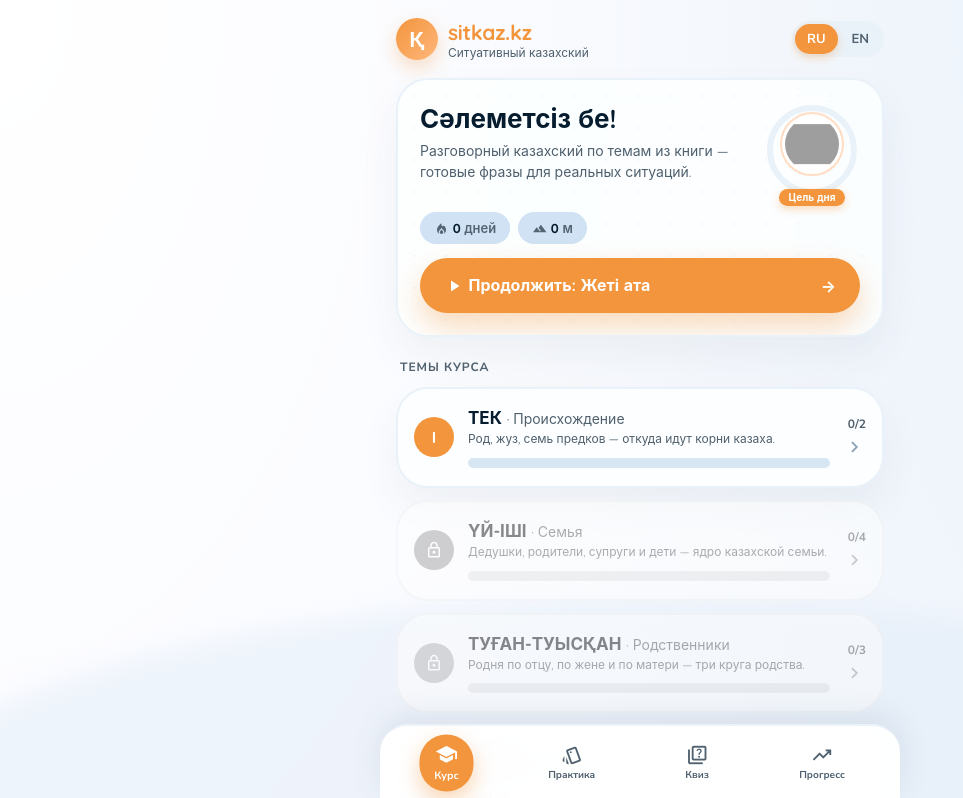
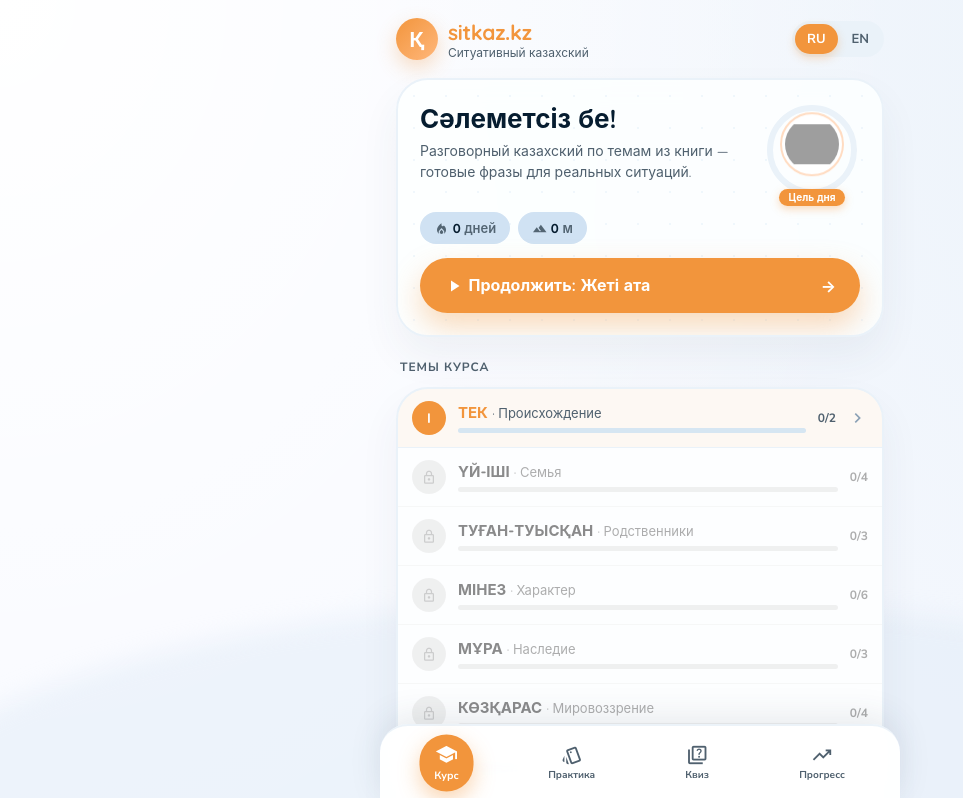
Before and after one commit to dropamz22/sitkaz.kz, a Next.js app: page / in a window 1280 px wide. Shown: the top 798 px of the page, without its empty margins (0-963 px from the left). Built offline with nearby package versions, Linux system fonts and the light colour scheme; grey boxes are pictures that could not be loaded.

Commit message:
compact themes list on course screen

```diff
--- a/app/globals.css
+++ b/app/globals.css
@@ -496,33 +496,38 @@ body::before {
 .level-card p { color: var(--muted); font-size: 14px; }
 .level-card b { color: var(--amber); }
 
-/* ── Карточка темы (на вкладке Курс) ── */
-.module-card {
-  display: flex; align-items: center; gap: 14px;
+/* ── Компактный список тем (на вкладке Курс) ── */
+.module-list {
   background: var(--card);
   border: 2px solid var(--card-border);
   border-radius: var(--radius);
-  padding: 18px 16px;
+  overflow: hidden;
+  box-shadow: var(--shadow);
+}
+.module-row {
+  display: flex; align-items: center; gap: 12px;
+  padding: 12px 14px;
   cursor: pointer;
-  box-shadow: var(--shadow);
-  transition: transform .15s ease, border-color .2s ease;
+  border-bottom: 1px solid var(--card-border);
+  transition: background .15s ease;
 }
-.module-card:active { transform: scale(0.98); }
-.module-card:hover { border-color: var(--amber-soft); }
-.module-card.locked { opacity: .5; filter: grayscale(1); cursor: default; box-shadow: none; }
-.module-card.locked:hover { border-color: var(--card-border); }
-.module-card.locked:active { transform: none; }
-.module-num {
-  min-width: 40px; height: 40px; border-radius: 50%;
-  display: grid; place-items: center; font-weight: 700; color: #fff; font-size: 16px;
-  flex-shrink: 0;
+.module-row:last-child { border-bottom: none; }
+.module-row:active { background: var(--ice); }
+.module-row.current { background: rgba(242, 149, 60, 0.06); }
+.module-row.locked { opacity: .5; filter: grayscale(1); cursor: default; }
+.module-row-num {
+  min-width: 34px; height: 34px; border-radius: 50%;
+  display: grid; place-items: center; font-weight: 700; color: #fff; font-size: 14px;
+  flex-shrink: 0; background: var(--ice-deep);
 }
-.module-card-body { flex: 1; min-width: 0; }
-.module-card-body h3 { font-size: 17px; font-weight: 700; color: var(--heading); }
-.module-card-body h3 span { color: var(--muted); font-weight: 400; font-size: 14px; }
-.module-card-body p { color: var(--muted); font-size: 12px; line-height: 1.4; margin-top: 3px; }
-.module-card-meta { display: flex; flex-direction: column; align-items: flex-end; gap: 4px; flex-shrink: 0; }
-.module-count { color: var(--muted); font-family: var(--font-label); font-size: 12px; font-weight: 700; white-space: nowrap; }
+.module-row.locked .module-row-num { color: var(--faint); }
+.module-row-body { flex: 1; min-width: 0; }
+.module-row-body h3 { font-size: 15px; font-weight: 700; color: var(--heading); white-space: nowrap; overflow: hidden; text-overflow: ellipsis; }
+.module-row-body h3 span { color: var(--muted); font-weight: 400; font-size: 13px; }
+.module-row-bar { height: 5px; background: var(--ice-deep); border-radius: var(--pill); overflow: hidden; margin-top: 6px; }
+.module-row-bar > div { height: 100%; border-radius: var(--pill); transition: width .5s ease; }
+.module-row-count { color: var(--muted); font-family: var(--font-label); font-size: 12px; font-weight: 700; white-space: nowrap; flex-shrink: 0; }
+.module-row.current .module-row-body h3 { color: var(--amber); }
 
 /* ── Шапка страницы темы ── */
 .module-hero {
--- a/app/page.jsx
+++ b/app/page.jsx
@@ -278,28 +278,29 @@ function Course({ progress, doneCount, onOpenModule, onOpen, goPractice, applyPr
       </div>
 
       <div className="section-title">{t.topics}</div>
-      <div className="grid">
+      <div className="module-list">
         {modules.map((m, idx) => {
           const items = lessonsByModule(m.id);
           const mDone = items.filter((l) => progress.done[l.id]).length;
           const unlocked = moduleUnlocked(idx);
           const mPct = Math.round((mDone / items.length) * 100);
+          const done = mDone === items.length;
+          const current = unlocked && !done && (idx === 0 || modules.slice(0, idx).every((pm) => lessonsByModule(pm.id).every((l) => progress.done[l.id])));
           return (
-            <div key={m.id} className={"module-card" + (unlocked ? "" : " locked")} onClick={() => unlocked && onOpenModule(m)}>
-              <div className="module-num" style={{ background: m.color }}>
-                {unlocked ? m.num : <Icon name="lock" style={{ fontSize: 18 }} />}
+            <div
+              key={m.id}
+              className={"module-row" + (unlocked ? "" : " locked") + (current ? " current" : "")}
+              onClick={() => unlocked && onOpenModule(m)}
+            >
+              <div className="module-row-num" style={{ background: unlocked ? m.color : undefined }}>
+                {done ? <Icon name="check" style={{ fontSize: 16 }} /> : unlocked ? m.num : <Icon name="lock" style={{ fontSize: 15 }} />}
               </div>
-              <div className="module-card-body">
+              <div className="module-row-body">
                 <h3>{m.title} <span>· {lang === "en" ? m.subtitleEn : m.subtitle}</span></h3>
-                <p>{lang === "en" ? m.descEn : m.desc}</p>
-                <div className="progress-bar" style={{ marginTop: 10 }}>
-                  <div style={{ width: `${mPct}%`, background: m.color }} />
-                </div>
+                <div className="module-row-bar"><div style={{ width: `${mPct}%`, background: m.color }} /></div>
               </div>
-              <div className="module-card-meta">
-                <div className="module-count">{mDone}/{items.length}</div>
-                <Icon name="chevron_right" style={{ color: "var(--faint)", fontSize: 22 }} />
-              </div>
+              <div className="module-row-count">{mDone}/{items.length}</div>
+              {unlocked && <Icon name="chevron_right" style={{ color: "var(--faint)", fontSize: 20, flexShrink: 0 }} />}
             </div>
           );
         })}
```
